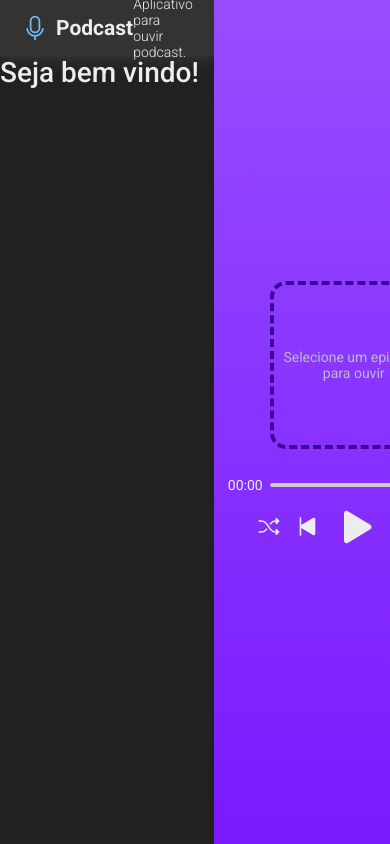
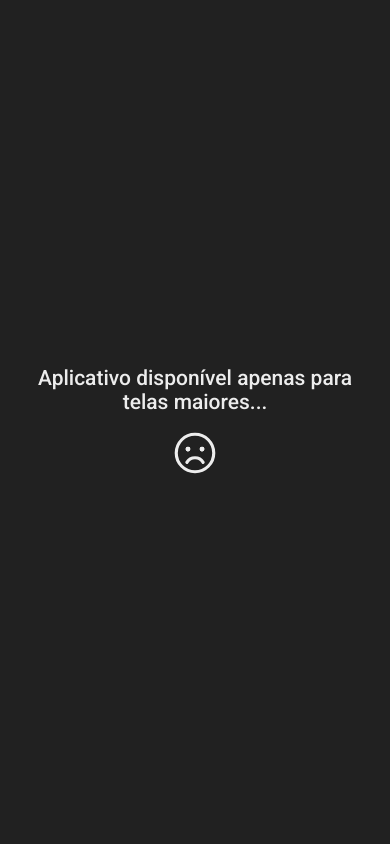
Before and after one commit to WillianIgorDeveloper/podcast, a Next.js app: page / in a window 390 px wide. Shown: the top 844 px of the page. Built offline with nearby package versions, Linux system fonts and the light colour scheme.

Commit message:
add screen unavailable for small devices

```diff
--- a/src/pages/_app.tsx
+++ b/src/pages/_app.tsx
@@ -1,6 +1,8 @@
 // Packages imports
 import type { AppProps } from 'next/app'
 import Head from 'next/head'
+import { SmileySad } from "phosphor-react";
+
 // Components imports
 import Header from '../components/Header'
 import Player from '../components/Player'
@@ -18,6 +20,8 @@ export default function MyApp({ Component, pageProps }: AppProps) {
         <title>Podcast</title>
       </Head>
 
+      <div className={styles.mobile}>Aplicativo disponível apenas para telas maiores...<SmileySad size={50}/></div>
+
       <div className={styles.container}>
         <div className={styles.contentContainer}>
           <Header />
--- a/src/styles/app.module.scss
+++ b/src/styles/app.module.scss
@@ -6,3 +6,30 @@
         flex: 1;
     }
 }
+
+.mobile {
+    display: none;
+}
+
+@media (max-width: 1000px) {
+    .mobile {
+        display: flex;
+        flex-direction: column;
+        justify-content: center;
+        align-items: center;
+        text-align: center;
+        gap: 1rem;
+
+        position: fixed;
+        z-index: 1000;
+
+        padding: 2rem;
+        width: 100vw;
+        height: 100vh;
+
+        font-size: 1.5rem;
+
+        background-color: var(--gray-13);
+
+    }
+}
```
